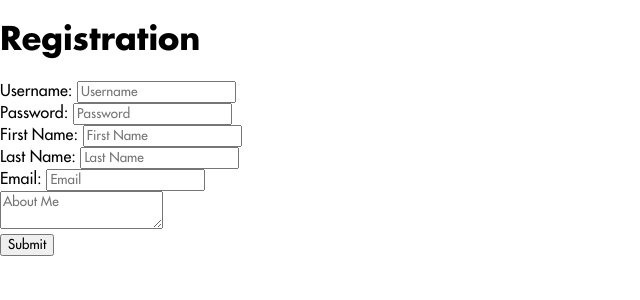
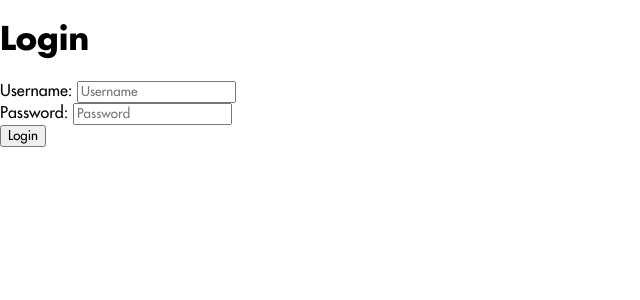
Before and after one commit to justincando/gogatotest, a React (Create React App) app: page / in a window 1280 px wide. Shown: the top 300 px of the page, without its empty margins (0-640 px from the left). Built offline with nearby package versions, Linux system fonts and the light colour scheme.

Commit message:
added login component

```diff
--- /dev/null
+++ b/src/components/Login.js
@@ -0,0 +1,84 @@
+// Author: Tyler, Jason, Boualem, Marcus
+import { useState, useEffect } from "react";
+
+// Functional component for User Registration
+function Login() {
+  //const [userToRegister, setUserToRegister] = useState(null);
+
+  // Contains fields for User input
+  const [inputFields, setInputFields] = useState({
+    username: "",
+    password: ""
+  });
+
+  //useEffect(() => console.log(userToRegister), [userToRegister]);
+  useEffect(() => console.log(inputFields), [inputFields]);
+
+  // Handles input event for User fields/registration
+  function getInput(event) {
+    setInputFields({
+      ...inputFields,
+      [event.target.name]: event.target.value,
+    });
+  }
+
+  //insert fetch call
+  async function loginUser(event) {
+    // Stop default form submission event
+    event.preventDefault();
+
+    // Register user
+    let userInfo = {
+      username: inputFields.username,
+      password: inputFields.password
+    };
+
+    // Submit info to server
+    await fetch("http://localhost:8000/login", {
+      headers: {
+        "content-type": "application/json",
+      },
+      method: "POST",
+      body: JSON.stringify(userInfo),
+    })
+      .then((response) => response.text())
+      .then(data => console.log(data));
+
+    // Decide on redirection here =====
+  }
+
+  return (
+    <>
+      <h1>Login</h1>
+
+      <form onSubmit={loginUser}>
+        {/* Username Field */}
+        Username:{" "}
+        <input
+          type="text"
+          name="username"
+          placeholder="Username"
+          value={inputFields.username}
+          onChange={getInput}
+          required
+        />
+        <br />
+        {/* Password Field */}
+        Password:{" "}
+        <input
+          type="password"
+          name="password"
+          placeholder="Password"
+          value={inputFields.password}
+          onChange={getInput}
+          required
+        />
+        <br />
+
+        <button type="submit">Login</button>
+      </form>
+    </>
+  );
+}
+
+export default Login;
--- a/src/index.js
+++ b/src/index.js
@@ -1,12 +1,13 @@
-import React from 'react';
-import ReactDOM from 'react-dom/client';
-import './css/index.css';
-import App from './App';
-import Registration from './components/Registration';
+import React from "react";
+import ReactDOM from "react-dom/client";
+import "./css/index.css";
+import App from "./App";
+import Registration from "./components/Registration";
+import Login from "./components/Login";
 
-const root = ReactDOM.createRoot(document.getElementById('root'));
+const root = ReactDOM.createRoot(document.getElementById("root"));
 root.render(
   <React.StrictMode>
-    <Registration />
+    <Login />
   </React.StrictMode>
 );
```
